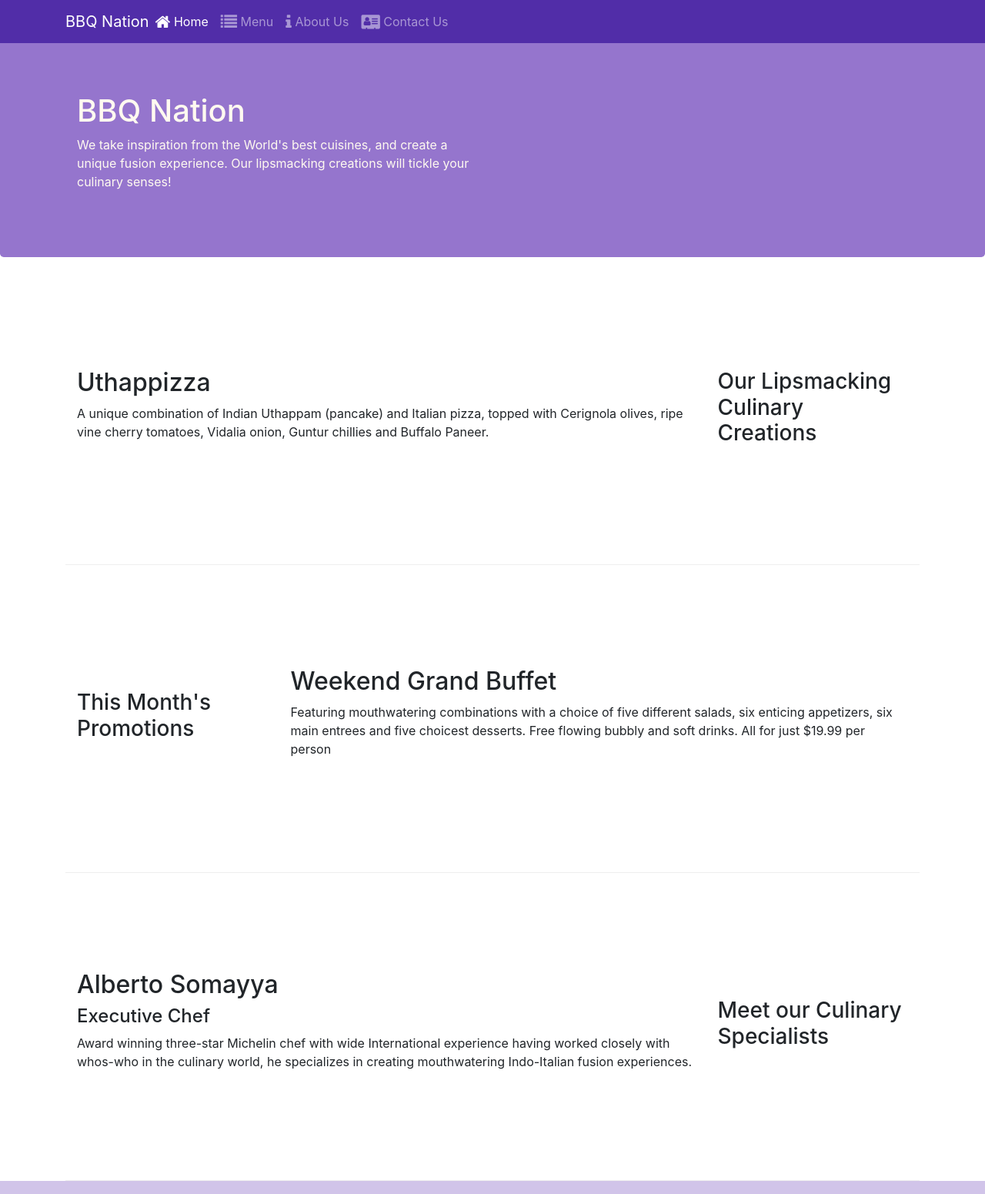
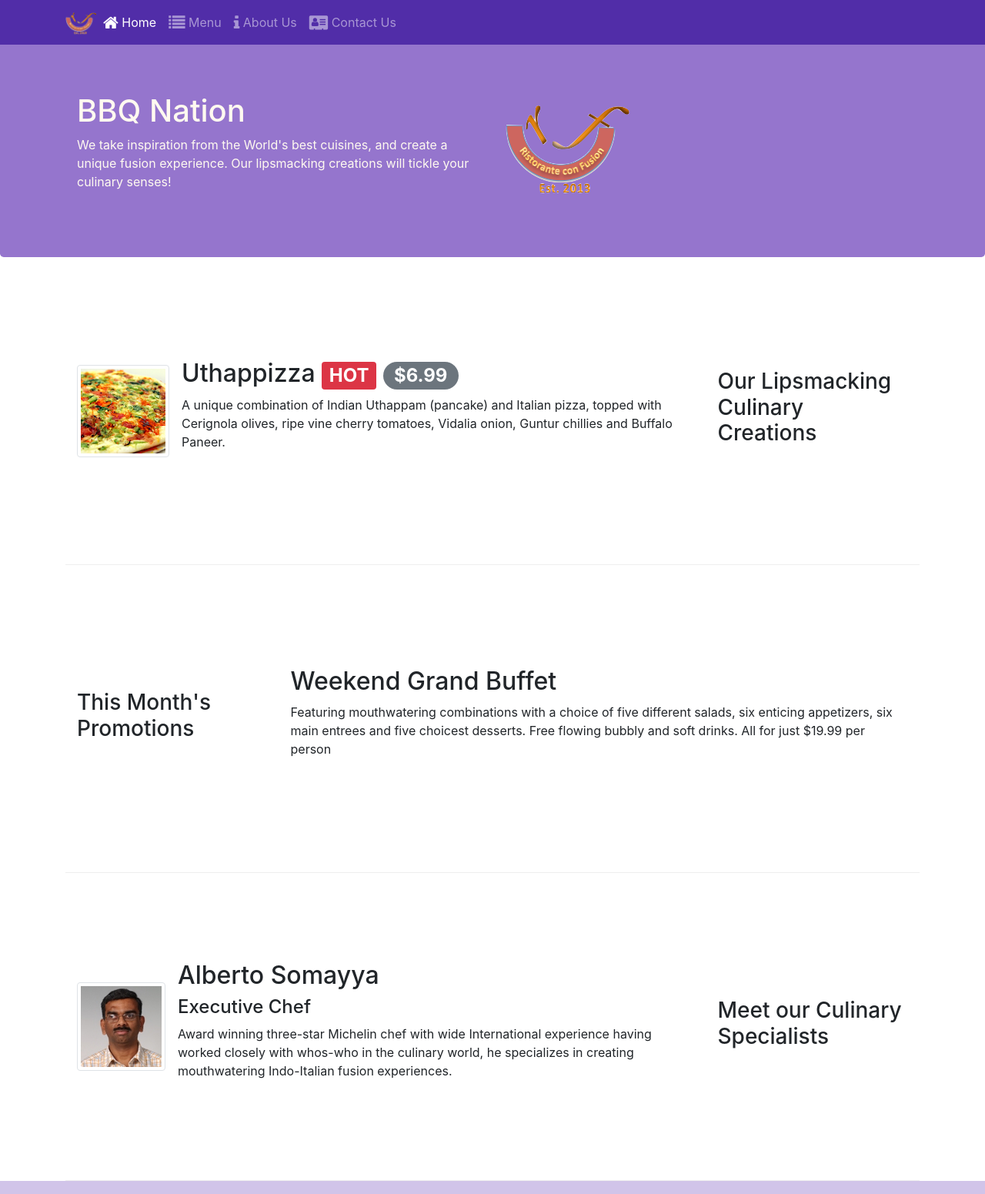
Before and after one commit to charanjit712/project, a website: page index.html in a window 1280 px wide. Shown: the top 1551 px of the page at 77% size. Drawn offline with nearby package versions, Linux system fonts and the light colour scheme.

Commit message:
badge added

```diff
--- a/index.html
+++ b/index.html
@@ -24,7 +24,7 @@
                 <span class="navbar-toggler-icon"></span>
 
             </button>
-            <a class="navbar-brand mr-auto" href="#">BBQ Nation</a>
+            <a class="navbar-brand mr-auto" href="#"> <img src="img/logo.png" height="30" width="41"></a>
             <div class="collapse navbar-collapse" id="Navbar">
 
 
@@ -47,7 +47,8 @@
                     <h1>BBQ Nation</h1>
                     <p>We take inspiration from the World's best cuisines, and create a unique fusion experience. Our lipsmacking creations will tickle your culinary senses!</p>
                 </div>
-                <div class="col-12 col-sm">
+                <div class="col-12 col-sm align-self-center">
+                        <img src="img/logo.png" class="img-fluid">
                 </div>
             </div>
         </div>
@@ -59,9 +60,16 @@
                 <h3>Our Lipsmacking Culinary Creations</h3>
             </div>
             <div class="col col-sm order-sm-first col-md">
-                <h2>Uthappizza</h2>
-                <p>A unique combination of Indian Uthappam (pancake) and Italian pizza, topped with Cerignola olives, ripe vine cherry tomatoes, Vidalia onion, Guntur chillies and Buffalo Paneer.</p>
-            </div>
+                <div class="media">
+                        <img class="d-flex mr-3 img-thumbnail align-self-center"
+                        src="img/uthappizza.png" alt="Uthappizza">
+                        <div class="media-body">
+                                <h2 class="mt-0">Uthappizza <span class="badge badge-danger"> HOT </span> <span class="badge badge-pill badge-secondary"> $6.99 </span></h2>
+                                <p class="hidden-xs-down">A unique combination of Indian Uthappam (pancake) and Italian pizza, topped with Cerignola olives, ripe vine cherry tomatoes, Vidalia onion, Guntur chillies and Buffalo Paneer.</p>
+
+                        </div>
+                </div>
+                </div>
         </div>
 
 
@@ -71,7 +79,7 @@
             </div>
             <div class="col col-sm col-md">
                 <h2>Weekend Grand Buffet</h2>
-                <p>Featuring mouthwatering combinations with a choice of five different salads, six enticing appetizers, six main entrees and five choicest desserts. Free flowing bubbly and soft drinks. All for just $19.99 per person </p>
+                <p class= "d-none d-sm-block">Featuring mouthwatering combinations with a choice of five different salads, six enticing appetizers, six main entrees and five choicest desserts. Free flowing bubbly and soft drinks. All for just $19.99 per person </p>
             </div>
         </div>
 
@@ -80,10 +88,20 @@
                 <h3>Meet our Culinary Specialists</h3>
             </div>
             <div class="col col-sm order-sm-first col-md">
-                <h2>Alberto Somayya</h2>
-                <h4>Executive Chef</h4>
-                <p>Award winning three-star Michelin chef with wide International experience having worked closely with whos-who in the culinary world, he specializes in creating mouthwatering Indo-Italian fusion experiences. </p>
-            </div>
+                    <div class="media">
+                     <img class="d-flex mr-3 img-thumbnail align-self-center"
+                    src="img/alberto.png" alt="Alberto Somayya">
+                    <div class="media-body">
+                            <h2>Alberto Somayya</h2>
+                            <h4>Executive Chef</h4>
+                            <p  class= "d-none d-sm-block">Award winning three-star Michelin chef with wide International experience having worked closely with whos-who in the culinary world, he specializes in creating mouthwatering Indo-Italian fusion experiences. </p>
+
+                    </div>
+
+                </div>
+
+
+               </div>
         </div>
     </div>
 
```
Also changed, not shown: aboutus.html (+3 -2 lines), contactus.html (+3 -2 lines), img/alberto.png (added), img/buffet.png (added), img/logo.png (added), img/uthappizza.png (added), 1 other file.
